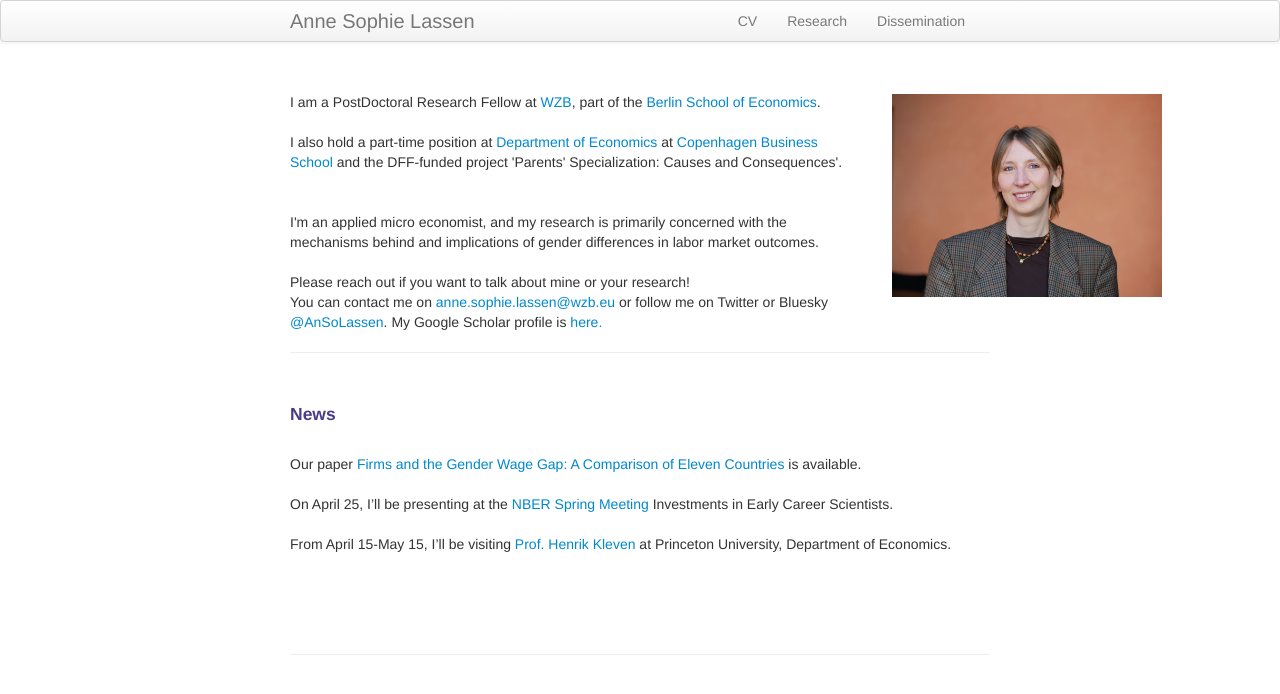
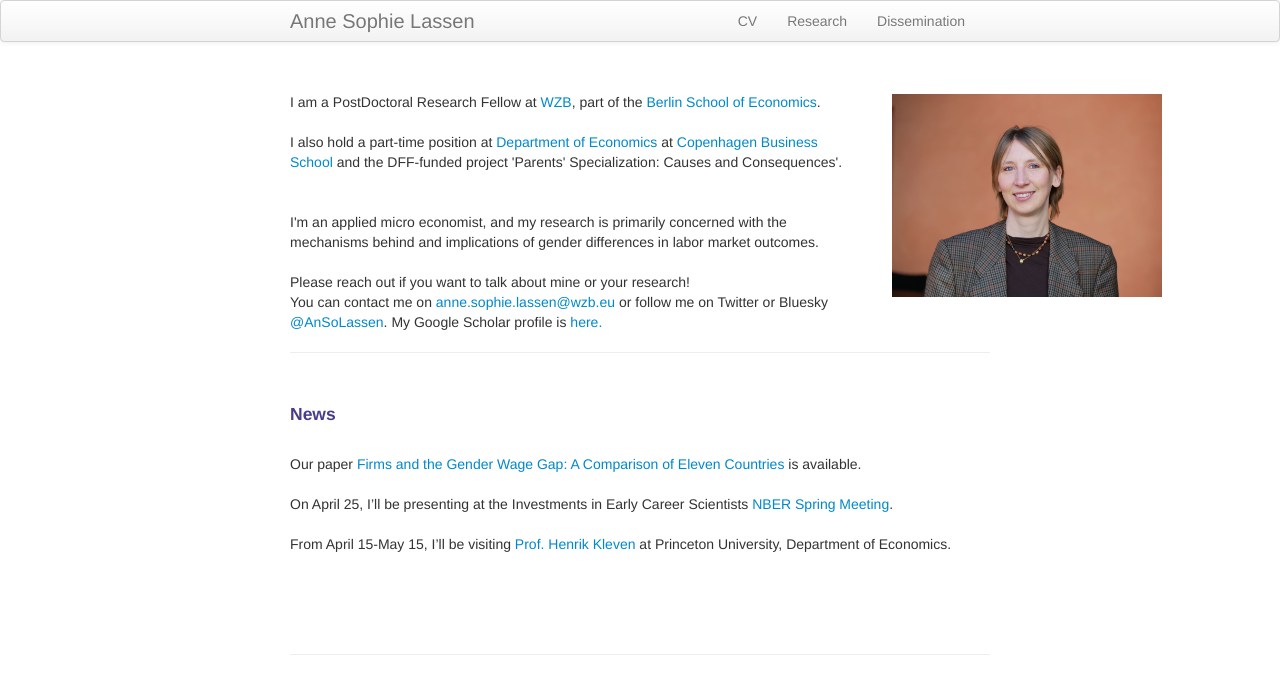
Before and after one commit to annesophielassen/annesophielassen.github.io, a Jekyll site: the page built from index.md, in a window 1280 px wide. Shown: the top 694 px of the page. Built offline with Jekyll 4.4.1, drawn with Linux system fonts in a browser that asks for light colours.

```diff
--- a/index.md
+++ b/index.md
@@ -40,7 +40,7 @@ You can contact me on <a href="mailto:anne.sophie.lassen@wzb.eu">anne.sophie.las
 Our paper <a href="https://www.chicagofed.org/publications/working-papers/2025/2025-24">Firms and the Gender Wage Gap: A Comparison of Eleven Countries</a> is available.
 <br>
 <br>
-On April 25, I'll be presenting at the <a href="https://www.nber.org/conferences/investments-early-career-scientists-spring-2025"> NBER Spring Meeting</a> Investments in Early Career Scientists.
+On April 25, I'll be presenting at the Investments in Early Career Scientists <a href="https://www.nber.org/conferences/investments-early-career-scientists-spring-2025"> NBER Spring Meeting</a>.
 <br>
 <br>
 From April 15-May 15, I'll be visiting <a href="https://www.henrikkleven.com/">Prof. Henrik Kleven</a> at Princeton University, Department of Economics.
```
